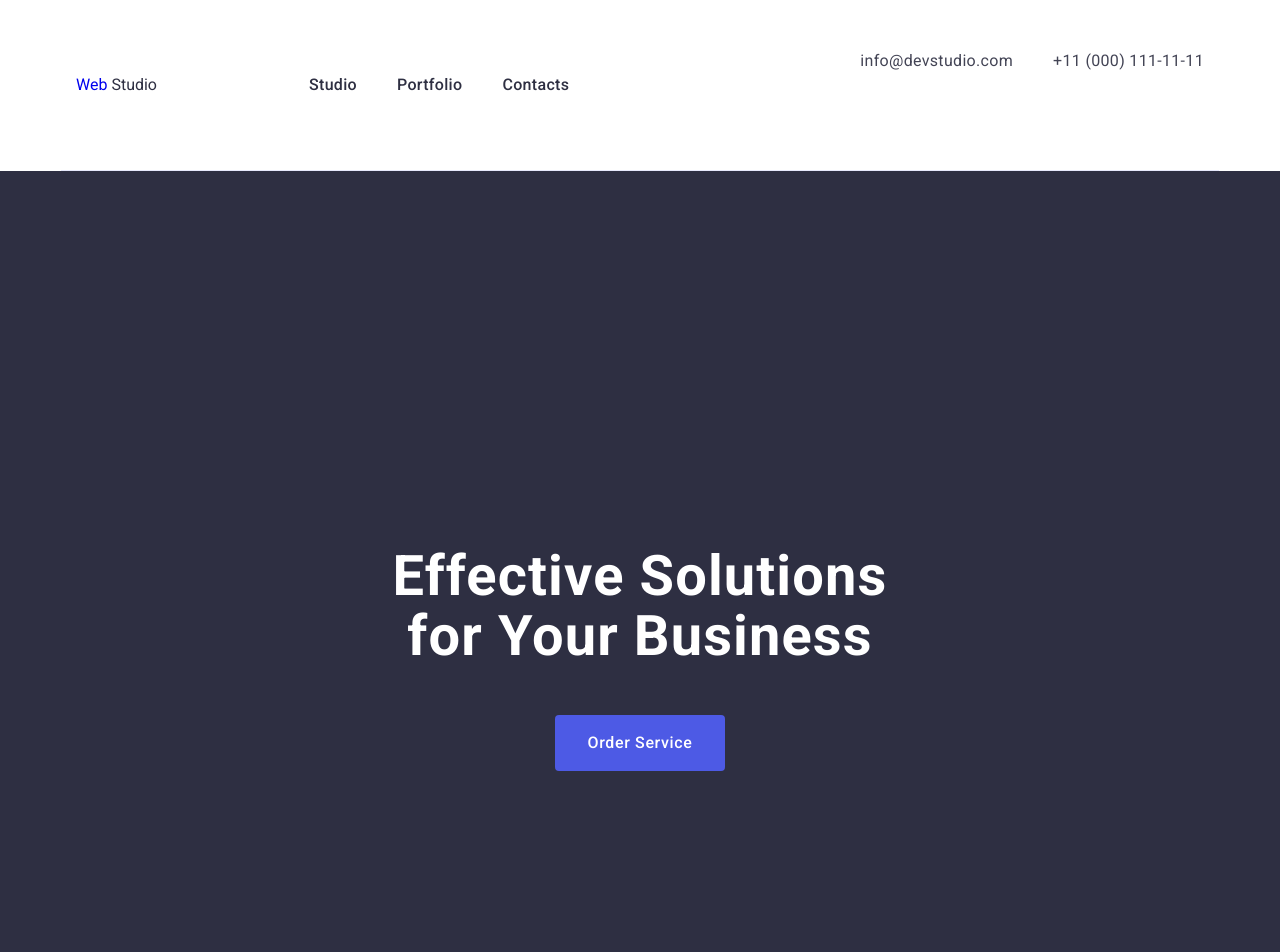
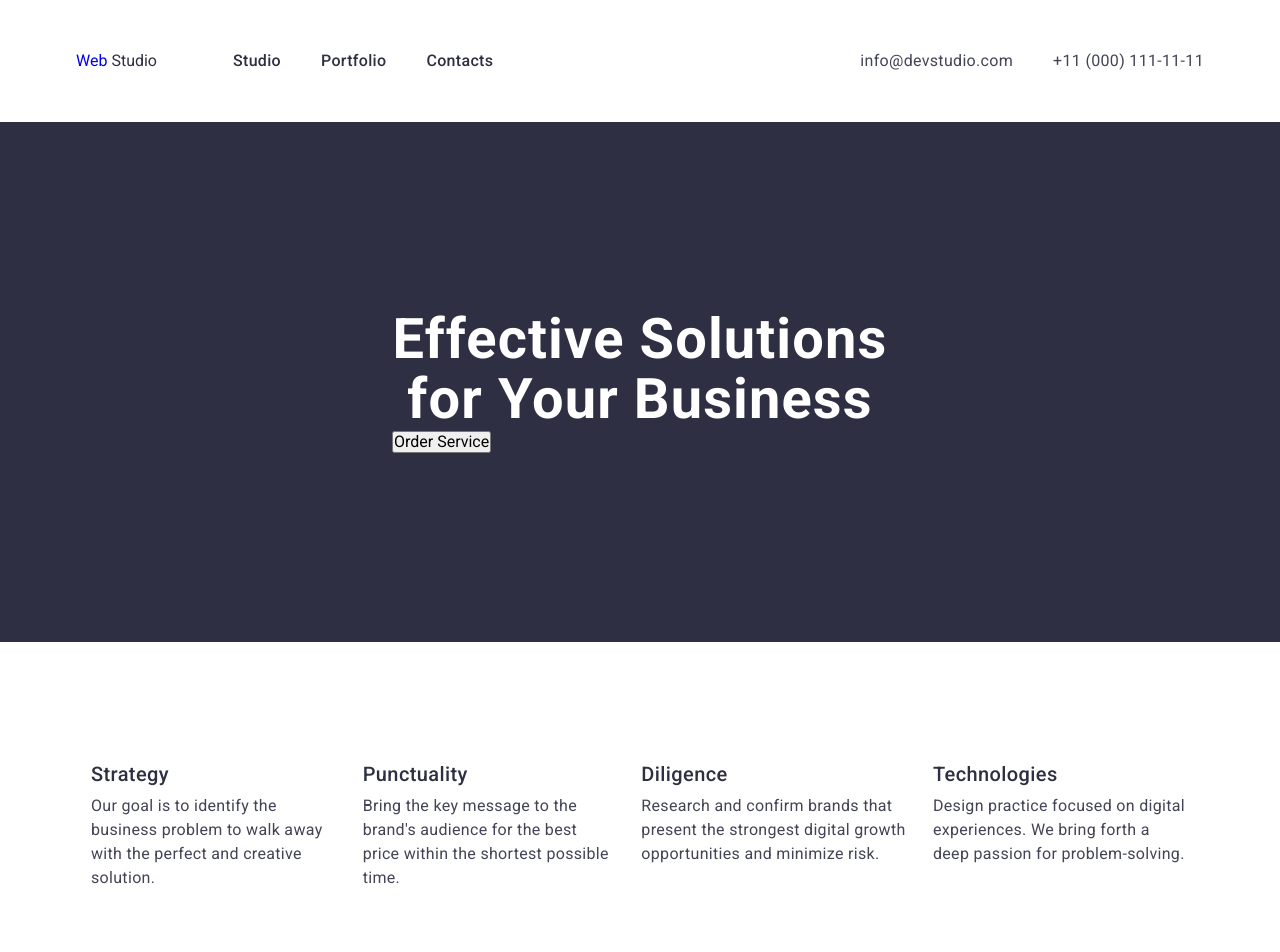
Before and after one commit to egor4k0/goit-markup-hw-03, a plain HTML site: page index.html in a window 1280 px wide. Shown: the top 952 px of the page. Drawn offline with nearby package versions, Linux system fonts and the light colour scheme.

Commit message:
Add files via upload

```diff
--- a/css/style.css
+++ b/css/style.css
@@ -21,7 +21,6 @@ header {
     padding-bottom: 25px;
     width: 1158px;
     margin: 0 auto;
-    border-bottom: 1px solid #e7e9fc;
 }
 
 a {
@@ -37,9 +36,9 @@ img{
 }
 
 .container {
-    width: 1158px;
+width: 1158px;
+    padding: 0 15px;
     margin: 0 auto;
-    padding: 0 15px;
 }
 
 .header-adress {
@@ -50,7 +49,7 @@ padding-bottom:24px;
 }
 
 .hader-nav {
-    display: flex;
+display: flex;
     align-items: center;
 }
 
@@ -62,11 +61,9 @@ color: #2e2f42;
 display: flex;
     margin-left: 76px;
     gap: 40px;
-    padding: 24px 0
 }
 
 .nav-a {
-padding: 24px 0;
 letter-spacing: 0.02em;
 font-weight: 500;
 color:#2e2f42;
@@ -88,7 +85,6 @@ letter-spacing: 0.02em;
 
 .section-title {
 background-color: #2E2F42;
-padding: 188px 0;
 }
 
 .title-wrapper {
@@ -99,7 +95,6 @@ margin: 0 auto;
 }
 
 .title-h {
-    max-width: 496px;
     font-weight: Bold;
     font-size: 56px;
     line-height:60px;
@@ -109,21 +104,21 @@ margin: 0 auto;
     letter-spacing: 0.02em;
 }
 
-.bt-n {
-min-width: 169px;
-    height: 56px;
+.btn {
+min-width: 69px;
+    min-height: 56px;
     border-radius: 4px;
     border: none;
     padding: 16px 32px;
     display: block;
     margin: 0 auto;
     margin-top: 48px;
-    background-color:#4d5ae5;;
+    background: #4d5ae5;
     color: white;
     font-weight: 500;
     line-height: 1.5;
     letter-spacing: 0.04em;
-    cursor: pointer;
+    cursor: pointer
 }
 
 .features {
@@ -146,13 +141,10 @@ position: absolute;
 
 .feature-list {
 display: flex;
-    width: calc((100% - 72px) / 4);
+    flex-basis: calc((100% - 72px) / 4);
     gap: 24px;
     padding-left: 15px;
     padding-right: 15px;
-}
-.list-list{
-    width: calc((100% - 72px) / 4);
 }
 
 .feature-title {
@@ -307,6 +299,3 @@ text-decoration: none;
     text-transform: uppercase;
     color:#4d5ae5;
 }
-.logo{
-margin-right: 76px;
-}
```
